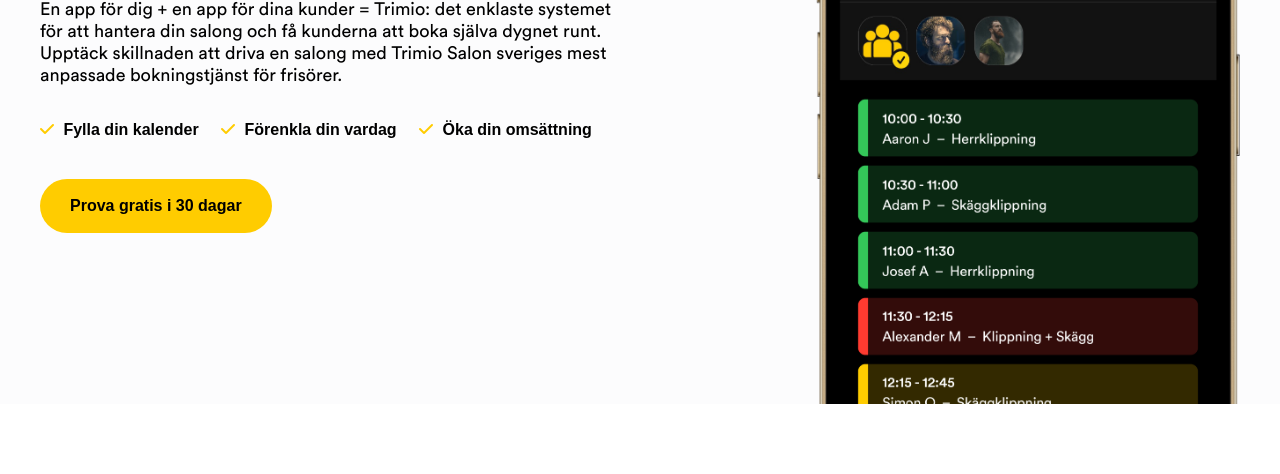
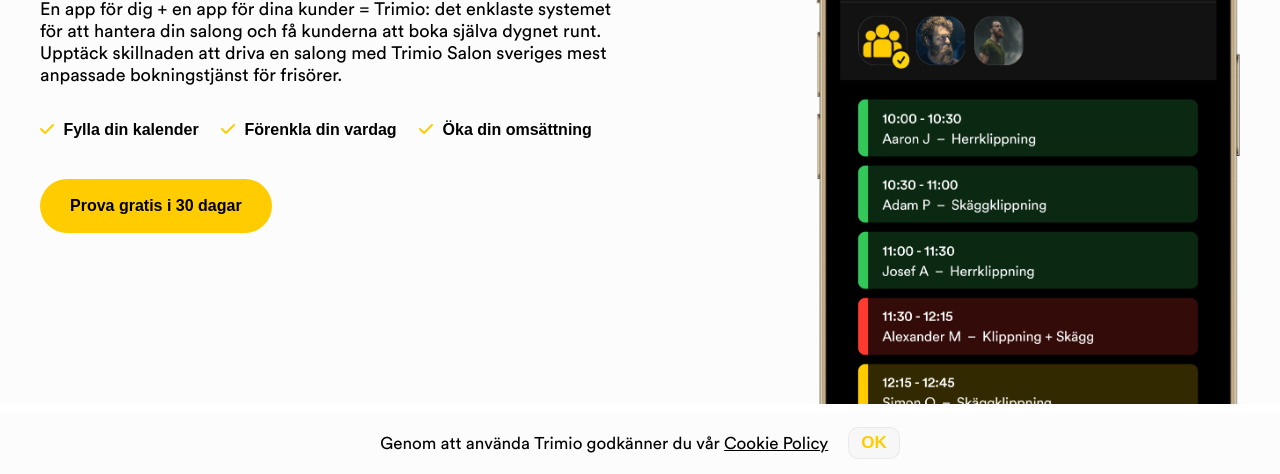
Before and after one commit to ahmedmohd957/trimio-b2b-website, a website: page index.html in a window 1280 px wide. Shown: the part 326-800 px from the top of the page. Drawn offline with Linux system fonts and the light colour scheme; a web font is replaced by a local one.

Commit message:
Added Cookies Popup

```diff
--- a/app.js
+++ b/app.js
@@ -25,14 +25,41 @@
                 link.style.animation = `navLinkFade 0.5s ease forwards ${i / 10}s`;
             }
         }
-
-        // navLinks.forEach((link, index) => {
-        //     if (link.style.animation) {
-        //         link.style.animation = '';
-        //     } else {
-        //         link.style.animation = `navLinkFade 0.5s ease forwards ${index / 10}s`;
-        //     }
-        // });
     });
 }
+
 showNav();
+
+// Cookies
+const cookieStorage = {
+    getItem: (item) => {
+        const cookies = document.cookie
+            .split(';')
+            .map(cookie => cookie.split('='))
+            .reduce((acc, [key, value]) => ({...acc, [key.trim()]: value }), {});
+        return cookies[item];
+    },
+    setItem: (item, value) => {
+        document.cookie = `${item}=${value};`
+    }
+}
+
+const storageType = cookieStorage;
+const consentPropertyName = 'trim_cookies_consent';
+const shouldShowPopup = () => !storageType.getItem(consentPropertyName);
+const saveToStorage = () => storageType.setItem(consentPropertyName, true);
+
+window.onload = () => {
+    const consentPopup = document.querySelector('.cookies_popup');
+    const acceptBtn = document.querySelector('.cookies_popup-btn');
+    acceptBtn.addEventListener('click', () => {
+        saveToStorage(storageType);
+        consentPopup.classList.add('hidden');
+    });
+
+    if (shouldShowPopup(storageType)) {
+        setTimeout(() => {
+            consentPopup.classList.remove('hidden');
+        }, 2000);
+    }
+};
--- a/index.html
+++ b/index.html
@@ -245,6 +245,11 @@
         </div>
     </footer>
 
+    <div class="cookies_popup hidden">
+        <p class="cookies_popup-info">Genom att använda Trimio godkänner du vår <a href="#" class="cookies_link">Cookie Policy</a></p>
+        <a href="#" class="cookies_popup-btn">OK</a>
+    </div>
+
     <script src="app.js"></script>
 </body>
 
--- /dev/null
+++ b/sass/layout/_cookies.scss
@@ -0,0 +1,39 @@
+.cookies_popup {
+    background-color: $color-grey-white-1;
+    position: fixed;
+    left: 0;
+    bottom: 0;
+    right: 0;
+    padding: 1.5rem 3rem;
+    display: flex;
+    justify-content: center;
+    align-items: center;
+    .cookies_popup-info {
+        font-size: 1.7rem;
+        margin-right: 2rem;
+        & .cookies_link {
+            color: $color-black;
+        }
+        @media only screen and (max-width: 380px) {
+            font-size: 1.3rem;
+        }
+    }
+    .cookies_popup-btn {
+        background-color: $color-grey-white-2;
+        border: 1px solid rgba(0, 0, 0, 0.05);
+        padding: 0.5rem 1.2rem;
+        text-decoration: none;
+        color: $color-primary;
+        font-size: 1.7rem;
+        border-radius: 1rem;
+        font-weight: 700;
+        @media only screen and (max-width: 380px) {
+            font-size: 1.4rem;
+            padding: 0.5rem 1.4rem;
+        }
+    }
+}
+
+.hidden {
+    display: none;
+}
--- a/sass/layout/_nav.scss
+++ b/sass/layout/_nav.scss
@@ -84,6 +84,7 @@
     }
     & .burger {
         display: none;
+        cursor: pointer;
         @media only screen and (max-width: 900px) {
             display: block;
         }
--- a/sass/main.scss
+++ b/sass/main.scss
@@ -14,3 +14,4 @@
 @import "layout/cta";
 @import "layout/faq";
 @import "layout/footer";
+@import "layout/cookies";
```
Also changed, not shown: css/style.css.
